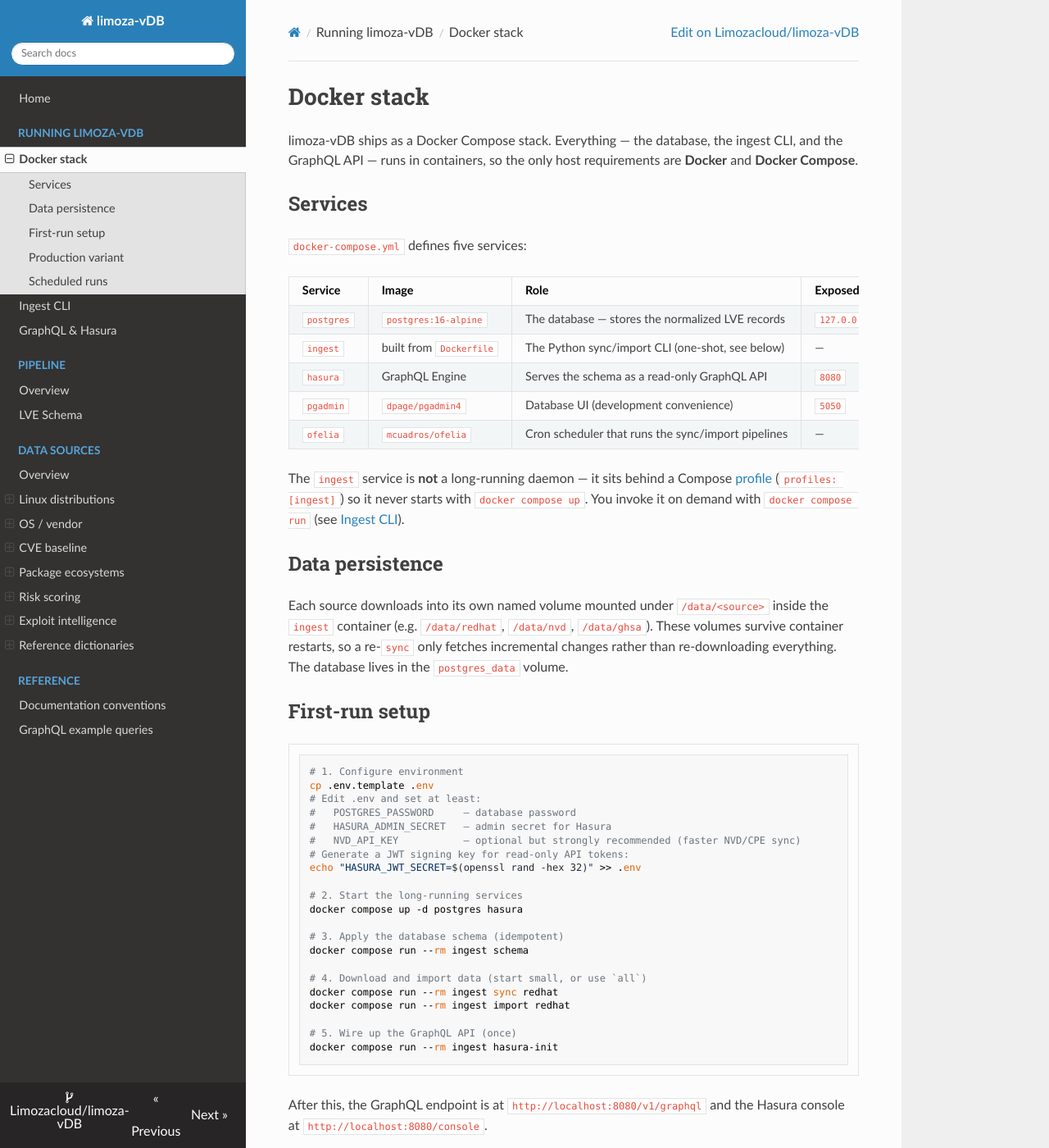
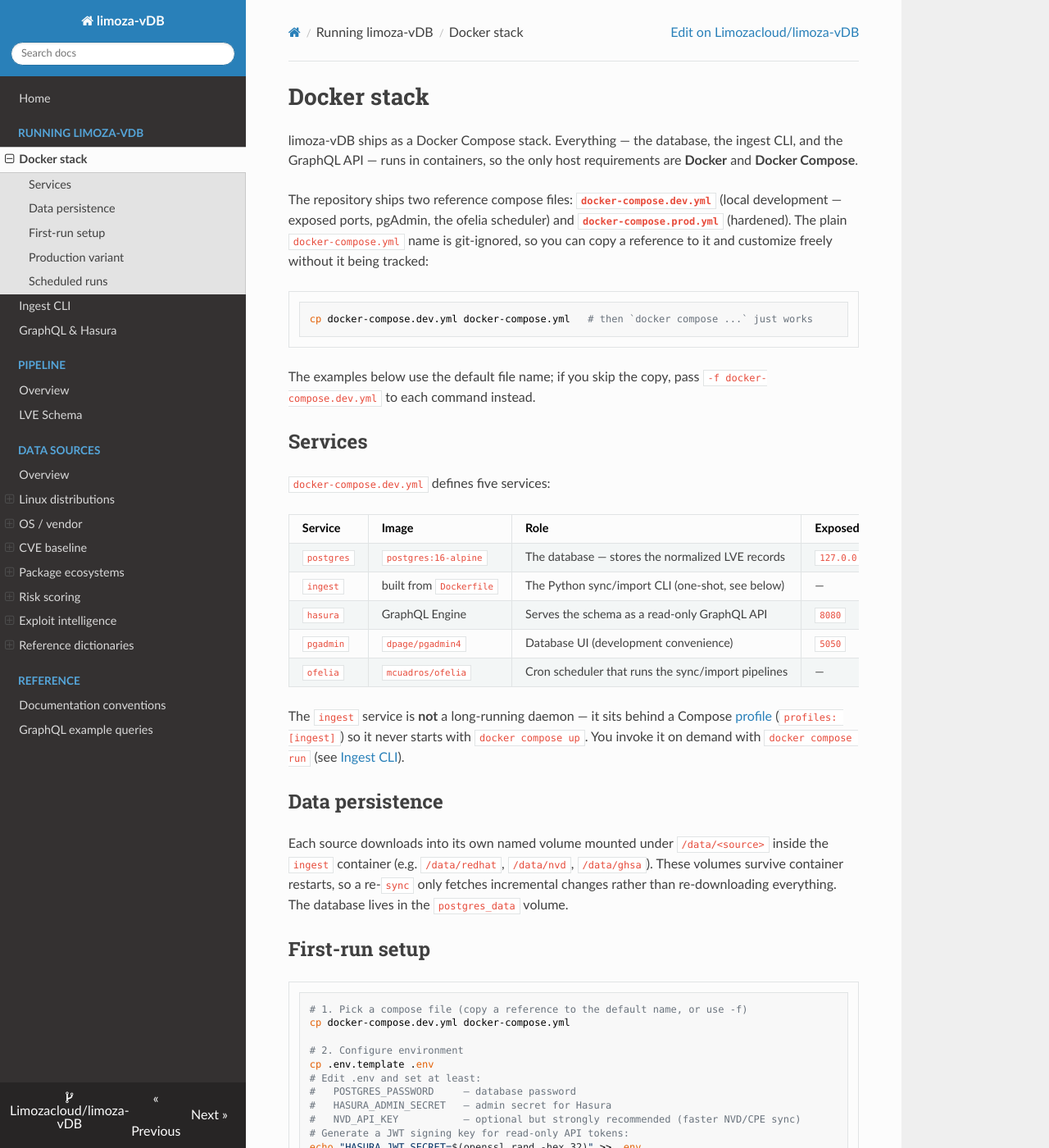
Before and after one commit to Limozacloud/limoza-vDB, an MkDocs documentation site: the page built from docs/running/docker.md, in a window 1280 px wide and 1400 px high. Shown: the whole window at 82% size. Built offline with MkDocs 1.6.1, drawn with Linux system fonts in a browser that asks for light colours; nearby versions of some CDN libraries; some of the changed text lies outside the part shown.

Commit message:
chore: rename dev compose to docker-compose.dev.yml and gitignore docker-compose.yml (#17)
Ship docker-compose.dev.yml (local) and docker-compose.prod.yml (hardened) as references; git-ignore the plain docker-compose.yml (+ override) so users can drop their own local compose without it being tracked. Docs/README updated to copy a reference to the default name (or use -f).

Co-authored-by: Mchill007 <mchill@outlook.de>

````diff
--- a/docs/running/docker.md
+++ b/docs/running/docker.md
@@ -4,9 +4,22 @@
 and the GraphQL API — runs in containers, so the only host requirements are **Docker**
 and **Docker Compose**.
 
+The repository ships two reference compose files: **`docker-compose.dev.yml`** (local
+development — exposed ports, pgAdmin, the ofelia scheduler) and
+**`docker-compose.prod.yml`** (hardened). The plain `docker-compose.yml` name is
+git-ignored, so you can copy a reference to it and customize freely without it being
+tracked:
+
+```bash
+cp docker-compose.dev.yml docker-compose.yml   # then `docker compose ...` just works
+```
+
+The examples below use the default file name; if you skip the copy, pass
+`-f docker-compose.dev.yml` to each command instead.
+
 ## Services
 
-`docker-compose.yml` defines five services:
+`docker-compose.dev.yml` defines five services:
 
 | Service | Image | Role | Exposed |
 |---------|-------|------|---------|
@@ -31,7 +44,10 @@
 ## First-run setup
 
 ```bash
-# 1. Configure environment
+# 1. Pick a compose file (copy a reference to the default name, or use -f)
+cp docker-compose.dev.yml docker-compose.yml
+
+# 2. Configure environment
 cp .env.template .env
 # Edit .env and set at least:
 #   POSTGRES_PASSWORD     — database password
````
Also changed, not shown: other parts of docs/running/docker.md (+4 -4 lines), README.md (+5 -2 lines), THIRD-PARTY-NOTICES.md (+1 -1 lines), docs/running/graphql.md (+1 -1 lines), docker-compose.dev.yml (renamed from docker-compose.yml), 1 other file.
